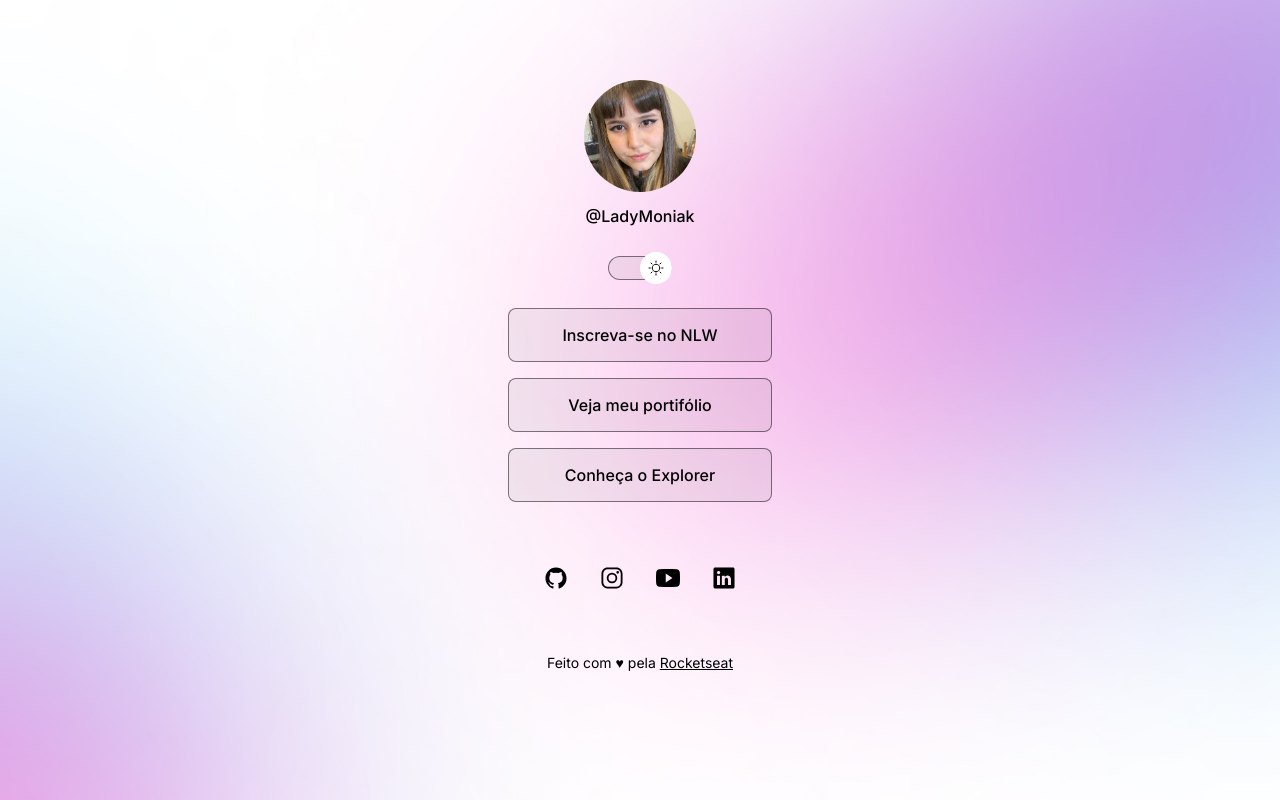
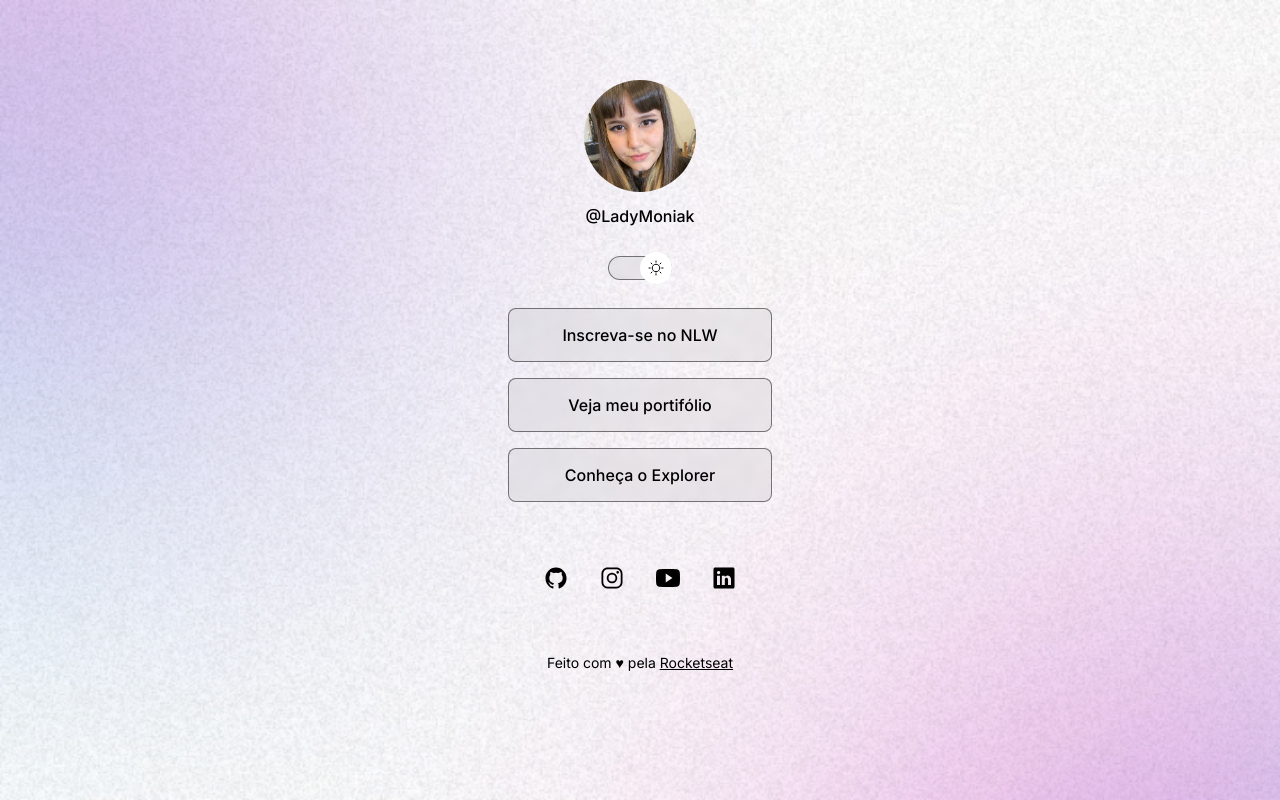
Before and after one commit to MonicaAlcantaraBrandao/MyDevLinks, a plain HTML site: page index.html in a window 1280 px wide. Both pictures are taken after a click on the element 640 px from the left and 268 px from the top of the page. Drawn offline with nearby package versions, Linux system fonts and the light colour scheme.

Commit message:
add readme

```diff
--- a/styles.css
+++ b/styles.css
@@ -20,7 +20,7 @@
 
 .light {
   --text-color: black;
-  --bg-url: url(assets/bg-desktop-light.jpg);
+  --bg-url: url(assets/bg-mobile-light.jpg);
   --stroke-color: rgba(0, 0, 0, 0.5);
   --surface-color: rgba(0, 0, 0, 0.05);
   --surface-color-hover: rgba(0, 0, 0, 0.02);
```
Also changed, not shown: .github/preview.jpg (added), 1 other file.
